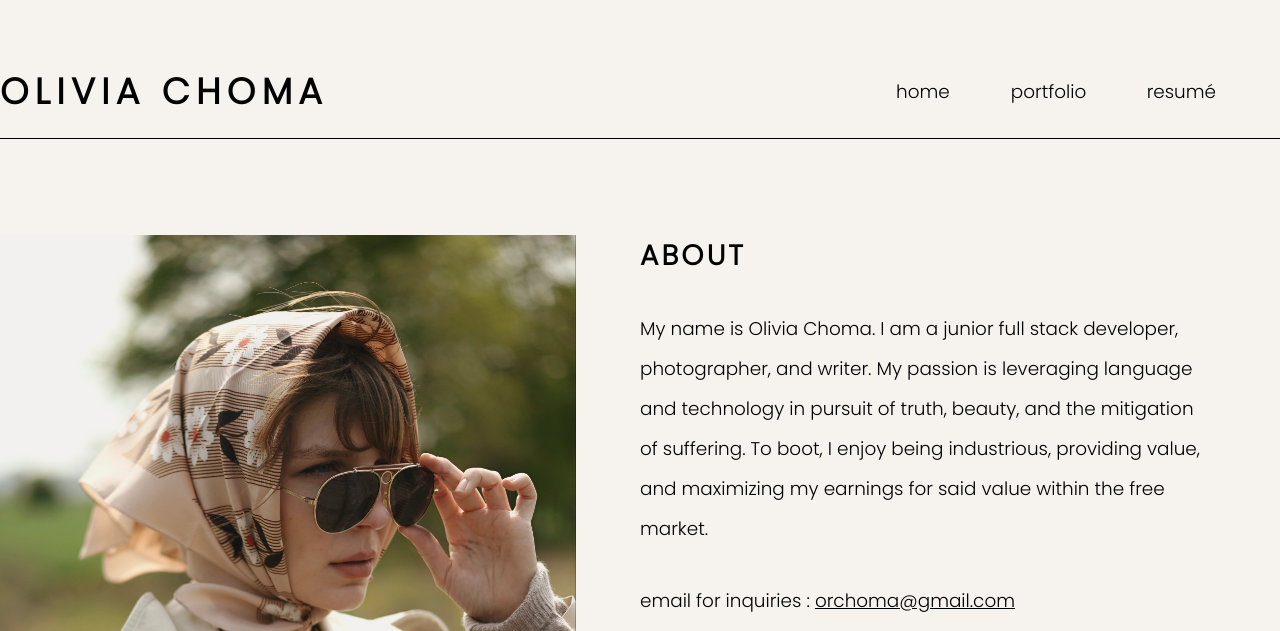
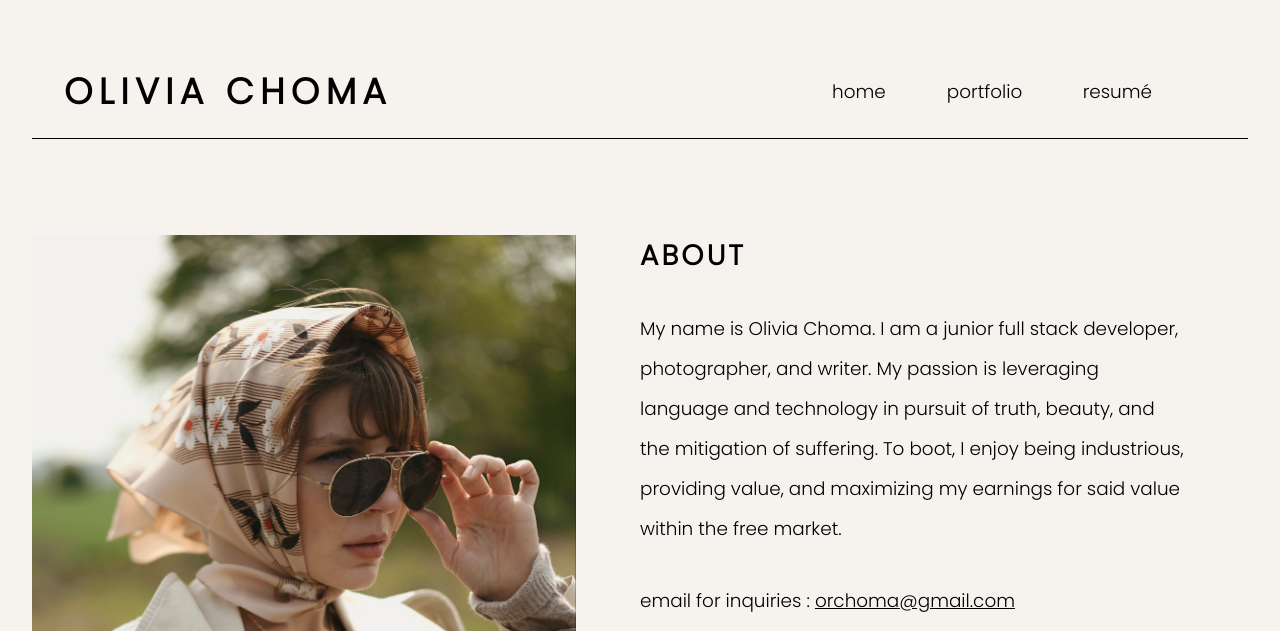
Before and after one commit to orchoma/Development-Portfolio, a website: page index.html in a window 1280 px wide. Shown: the top 631 px of the page. Drawn offline with Linux system fonts and the light colour scheme.

Commit message:
Second Commit

```diff
--- a/sass/base/_grid.scss
+++ b/sass/base/_grid.scss
@@ -1,6 +1,6 @@
 .row{
     max-width: 114rem;
-    margin: 0 auto;
+    margin: 0 2rem;
 
     &:not(:last-child) {
         margin-bottom: 6rem;
--- a/sass/pages/_home.scss
+++ b/sass/pages/_home.scss
@@ -4,6 +4,9 @@
     align-items: center;
     border-bottom: solid 1px black;
     padding-bottom: 1.2rem;
+    padding-left: 2rem;
+    padding-right: 2rem;
+
 
 
     @include respond(tab-port) {
@@ -32,6 +35,8 @@
         text-align: center ;
         margin-top: -2rem;
         margin-bottom: 2rem;
+
+
     }
 }
 
@@ -74,7 +79,7 @@
     margin-bottom: auto;
 
     @include respond(tab-port) {
-        height: 40vh;
+        height: 50vh;
     }
 }
 
```
Also changed, not shown: css/style.css, sass/base/_base.scss (line endings or trailing spaces), 1 other file.
